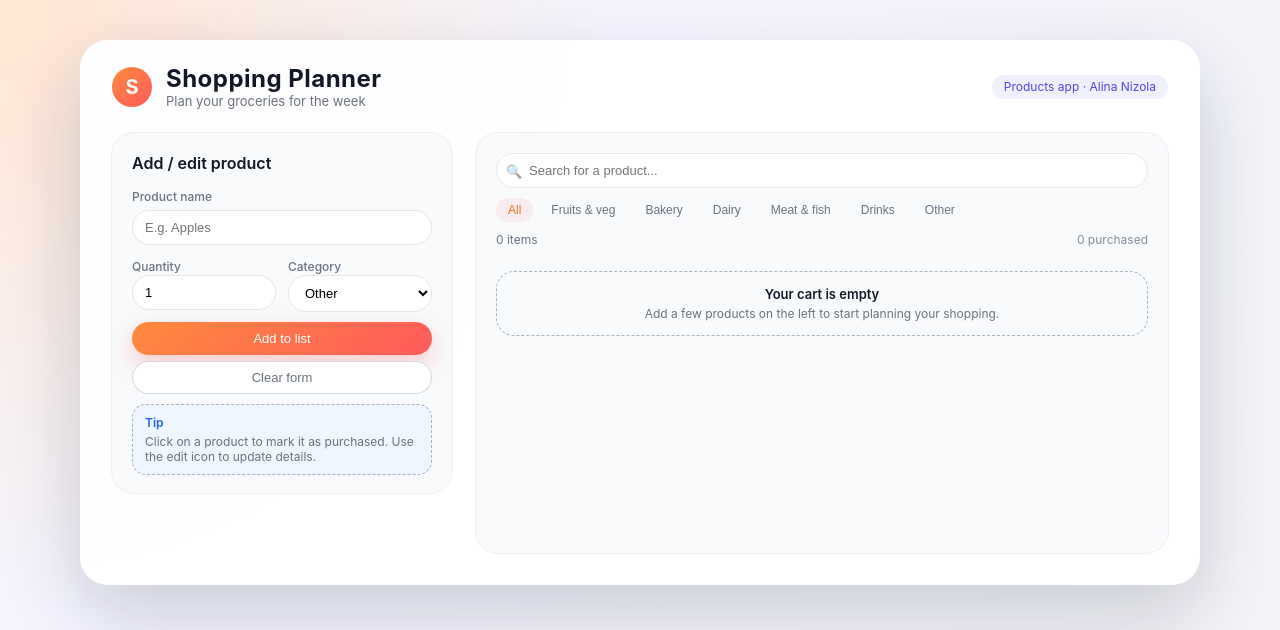
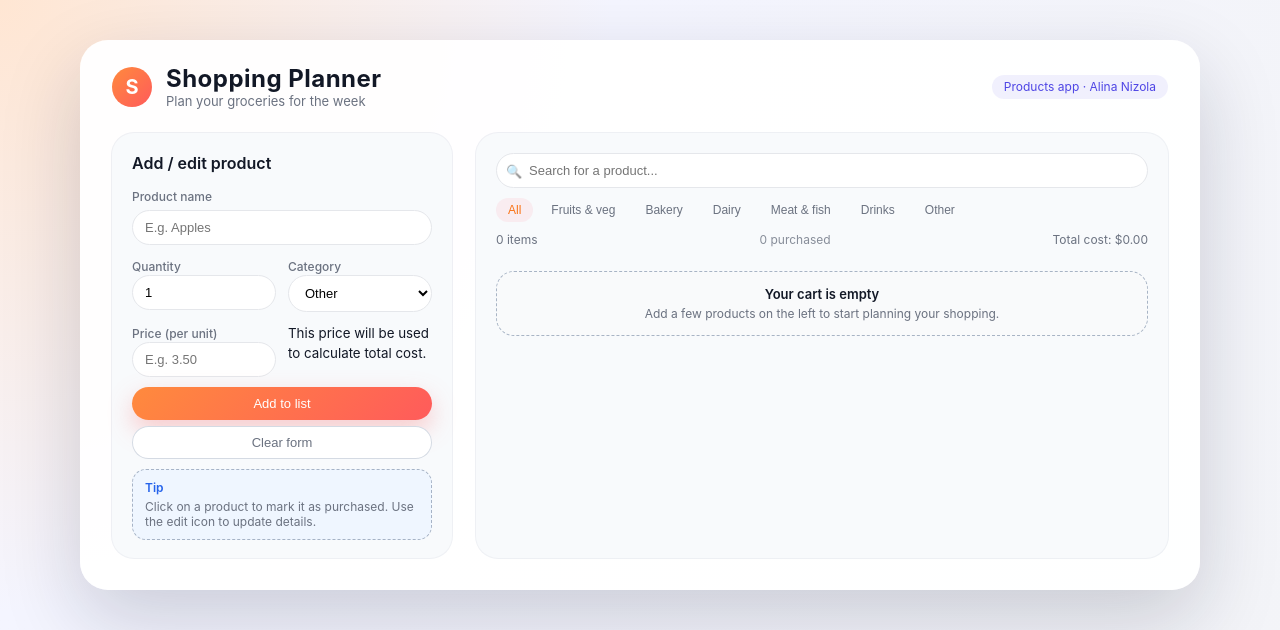
Before and after one commit to aliscript6/product-app-alina-nizola-68613, a Flask app: page / in a window 1280 px wide. Shown: the top 630 px of the page. Run offline with Flask 3, Linux system fonts and the light colour scheme; data that the repository does not hold is empty.

Commit message:
Added price field and summary UI

```diff
--- a/templates/index.html
+++ b/templates/index.html
@@ -64,6 +64,28 @@
                         </div>
                     </div>
 
+                    <!-- PL: Nowe pole ceny produktu -->
+                    <div class="form-row form-row-inline">
+                        <div class="form-col">
+                            <label class="form-label" for="price-input">Price (per unit)</label>
+                            <input
+                                id="price-input"
+                                type="number"
+                                min="0"
+                                step="0.01"
+                                class="input"
+                                placeholder="E.g. 3.50"
+                            />
+                        </div>
+                        <div class="form-col">
+                            <small class="field-hint">
+                                <!-- PL: Krótka podpowiedź, jak działa cena -->
+                                This price will be used to calculate total cost.
+                            </small>
+                        </div>
+                    </div>
+                    <!-- PL: Koniec sekcji z ceną -->
+
                     <div class="form-row">
                         <button type="submit" class="btn btn-primary" id="submit-btn">
                             Add to list
@@ -110,6 +132,12 @@
                 <div class="list-meta">
                     <span id="total-count">0 items</span>
                     <span id="purchased-count" class="meta-muted">0 purchased</span>
+
+                    <!-- PL: Podsumowanie całkowitego kosztu listy zakupów -->
+                    <span id="total-price" class="meta-strong">
+                        Total cost: $0.00
+                    </span>
+                    <!-- PL: Koniec sekcji podsumowania kosztów -->
                 </div>
 
                 <ul id="product-list" class="product-list">
```
